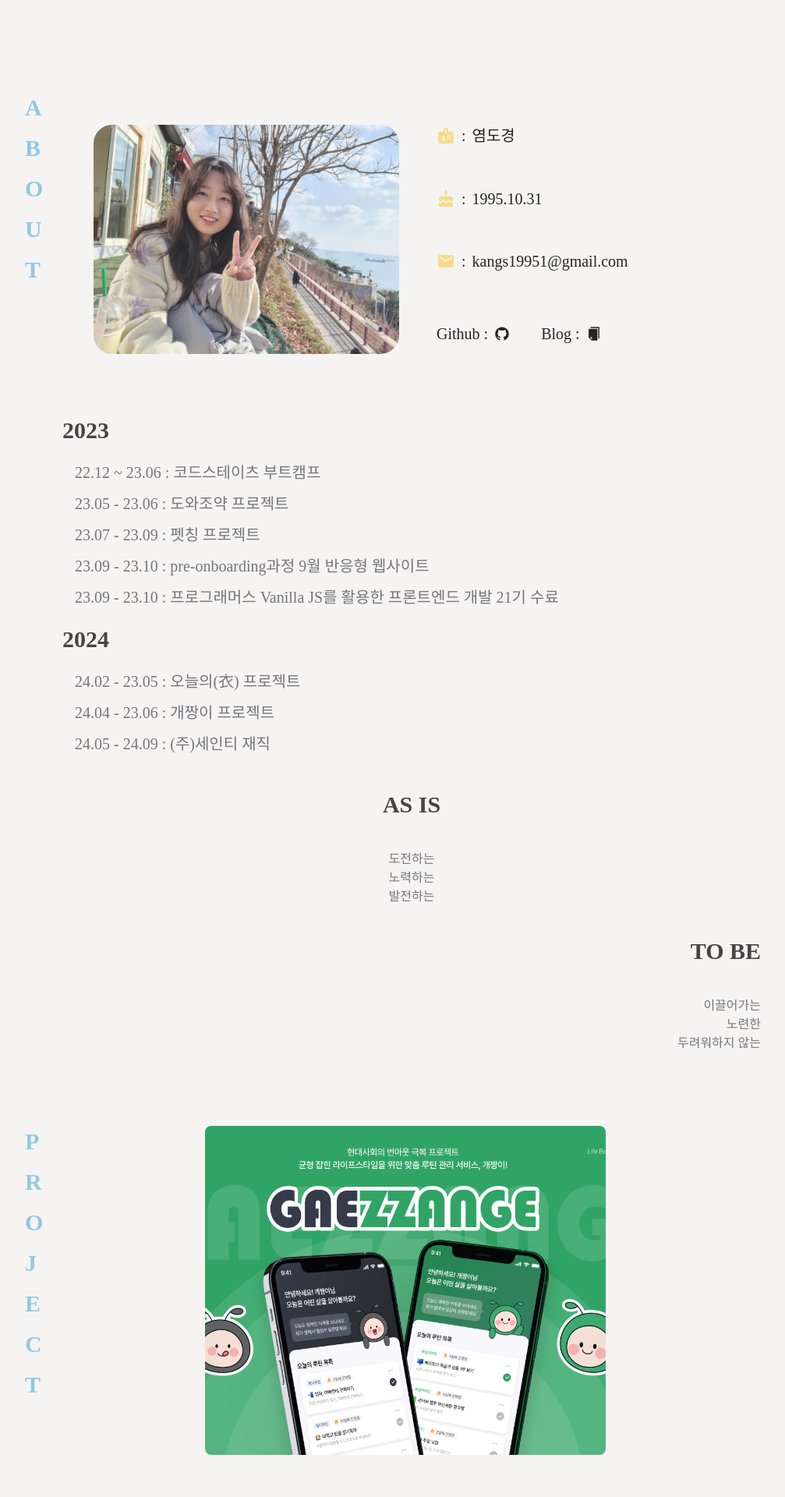
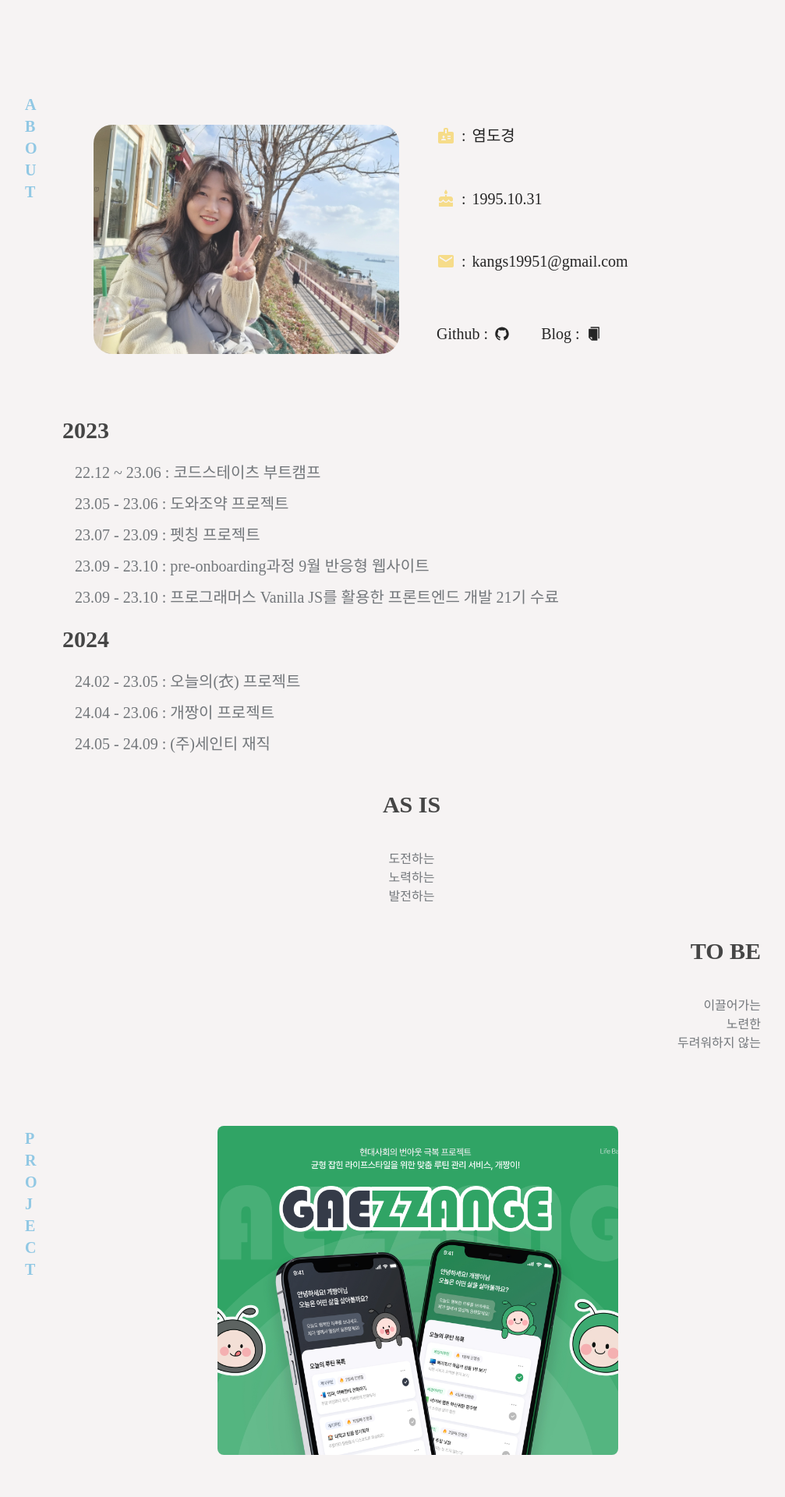
Before and after one commit to yeomdogyeong/my_portfolio, a React (Create React App) app: page / in a window 1280 px wide. Shown: the part 880-2800 px from the top of the page at 78% size, without its empty margins (128-1135 px from the left). Built offline with nearby package versions, Linux system fonts and the light colour scheme; a web font is replaced by a local one.

Commit message:
Design: form 디자인 조정

```diff
--- a/src/components/About.tsx
+++ b/src/components/About.tsx
@@ -56,13 +56,13 @@ const About: React.FC = () => {
       <div
         className={`${isDarkMode ? "bg-[#635985]" : "bg-[#f6f3f3]"} ${
           isDarkMode ? "text-[#f6d776]" : "text-[#91c8e4]"
-        } max-w-10 lg:w-1/2 flex-row lg:flex-col justify-between text-xl font-bold sticky top-[85px] z-10 sm:text-3xl mb-10`}
+        } max-w-10 lg:w-1/2 flex-row lg:flex-col justify-between text-md font-bold sticky top-[85px] z-10 sm:text-xl mb-10`}
       >
-        <div className="mb-4 lg:mr-4">{`A`}</div>
-        <div className="mb-4 lg:mr-4">{`B`}</div>
-        <div className="mb-4 lg:mr-4">{`O`}</div>
-        <div className="mb-4 lg:mr-4">{`U`}</div>
-        <div className="mb-4 lg:mr-4">{`T`}</div>
+        <div className="">{`A`}</div>
+        <div className="">{`B`}</div>
+        <div className="">{`O`}</div>
+        <div className="">{`U`}</div>
+        <div className="">{`T`}</div>
         {/* <div className="mb-4 lg:mr-4">{`A M`}</div>
         <div className="mb-4 lg:mr-4">{` I `}</div>{" "}
         <div className="mb-4 lg:mr-4 text-[#FA7070]">{`?`}</div>*/}
--- a/src/components/Card.tsx
+++ b/src/components/Card.tsx
@@ -41,7 +41,7 @@ export const Card: React.FC<CardProps> = ({
         id="project"
         className={`card ${
           localFlipped ? "flipped" : ""
-        } flex items-end justify-end`}
+        } flex items-end justify-center`}
         onClick={handleClick}
         // style={{ fontFamily: "Dongle" }}
       >
--- a/src/components/Project.tsx
+++ b/src/components/Project.tsx
@@ -21,15 +21,15 @@ export const Project = () => {
         <div
           className={`${isDarkMode ? "bg-[#635985]" : "bg-[#f6f3f3]"} ${
             isDarkMode ? "text-[#f6d776]" : "text-[#91c8e4]"
-          } max-w-10 lg:w-1/2 flex-row lg:flex-col justify-between text-xl font-bold sticky top-[85px] z-10 sm:text-3xl mb-10`}
+          } max-w-10 lg:w-1/2 flex-row lg:flex-col justify-between text-md font-bold sticky top-[85px] z-10 sm:text-xl mb-10`}
         >
-          <div className="mb-4 lg:mr-4">{`P`}</div>
-          <div className="mb-4 lg:mr-4">{`R`}</div>
-          <div className="mb-4 lg:mr-4">{`O`}</div>
-          <div className="mb-4 lg:mr-4">{`J`}</div>
-          <div className="mb-4 lg:mr-4">{`E`}</div>
-          <div className="mb-4 lg:mr-4">{`C`}</div>
-          <div className="mb-4 lg:mr-4">{`T`}</div>
+          <div className="">{`P`}</div>
+          <div className="">{`R`}</div>
+          <div className="">{`O`}</div>
+          <div className="">{`J`}</div>
+          <div className="">{`E`}</div>
+          <div className="">{`C`}</div>
+          <div className="">{`T`}</div>
         </div>
         <div className="w-full flex-col items-center justify-center">
           {/* <div className="justify-center xl:justify-end xl:w-2/3 flex items-center w-full">
--- a/src/components/Skills.tsx
+++ b/src/components/Skills.tsx
@@ -1,9 +1,9 @@
 import React, { useRef } from "react";
 import emailjs from "@emailjs/browser";
-
+import useDarkModeStore from "../zustand/useDarkModeStore";
 export const Skills = () => {
   const form = useRef<HTMLFormElement | null>(null);
-
+  const { isDarkMode } = useDarkModeStore();
   const sendEmail = (e: React.FormEvent) => {
     e.preventDefault();
     console.log("click!!!!");
@@ -23,18 +23,39 @@ export const Skills = () => {
     }
   };
   return (
+    <div className="flex items-start w-full h-full flex-row lg:w-3/4 p-2 lg:p-0 mb-20 gap-2">
+      <div
+        className={`${isDarkMode ? "bg-[#635985]" : "bg-[#f6f3f3]"} ${
+          isDarkMode ? "text-[#f6d776]" : "text-[#91c8e4]"
+        } max-w-10 lg:w-1/2 flex-row lg:flex-col justify-between text-lg font-bold sticky top-[85px] z-10 sm:text-xl mb-10`}
+      >
+        <div className="">{`C`}</div>
+        <div className="">{`O`}</div>
+        <div className="">{`N`}</div>
+        <div className="">{`N`}</div>
+        <div className="">{`E`}</div>
+        <div className="">{`C`}</div>
+        <div className="">{`T`}</div>
+      </div>
+      <div></div>
+
       <form
         ref={form}
         onSubmit={sendEmail}
-      className="h-[300px] px-2 w-full sm:w-auto sm:min-w-[530px] mb-20"
+        className="h-[300px] px-2 w-full grow mb-20 justify-center flex"
       >
-      <div className="h-full w-full flex flex-col items-center justify-between border-2 border-bubble-gum rounded-lg p-6">
+        <div className="h-full w-full flex flex-col items-center justify-between border-slate-50 rounded-lg max-w-[530px] ">
+          <div className="w-full text-left mb-4 px-4">
+            <h1 className="text-xl font-black">
+              {`궁금한 사항이 있으면 연락주세요 :>`}
+            </h1>
+          </div>
           <div className="flex items-center w-full px-4">
             <label className="w-1/4">Your Name:</label>
             <input
               type="text"
               name="user_name"
-            className="rounded-lg w-3/4 p-1 "
+              className="rounded-md w-3/4 p-1 outline-none"
             />
           </div>
 
@@ -43,23 +64,27 @@ export const Skills = () => {
             <input
               type="email"
               name="user_email"
-            className="rounded-lg w-3/4 p-1 "
+              className="rounded-md w-3/4 p-1 outline-none"
             />
           </div>
 
           <div className="flex items-center w-full px-4">
             <label className="w-1/4">Message:</label>
-          <textarea name="message" className="rounded-lg w-3/4 p-1 " />
+            <textarea
+              name="message"
+              className="rounded-md w-3/4 p-1 outline-none"
+            />
           </div>
 
-        <div>
+          <div className="w-full flex items-end justify-end px-4">
             <input
               type="submit"
               value="Send"
-            className="border-2 rounded-lg p-1 cursor-pointer"
+              className="rounded-lg p-1 cursor-pointer"
             />
           </div>
         </div>
       </form>
+    </div>
   );
 };
```
Lines whose indentation alone changed are shown as unchanged.
